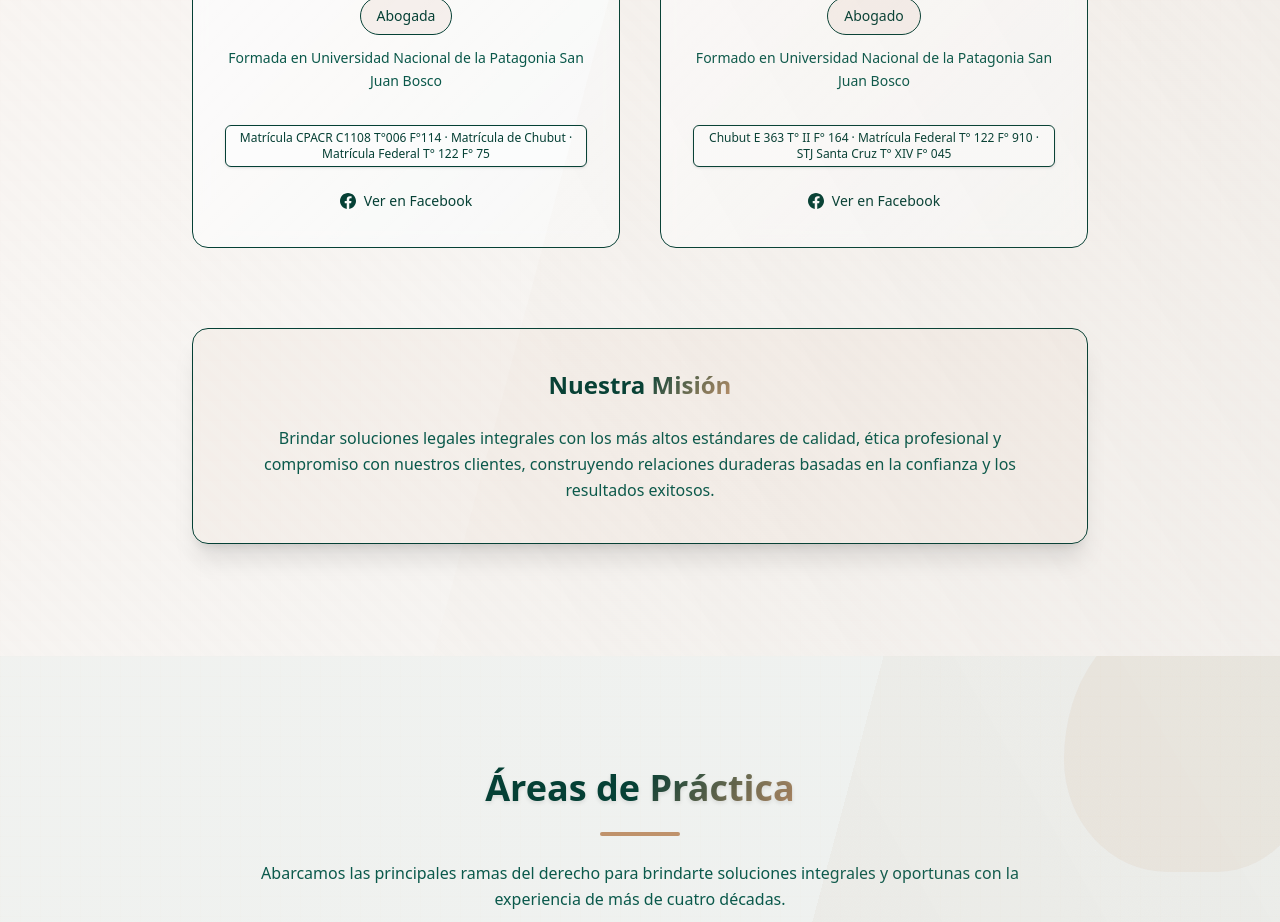
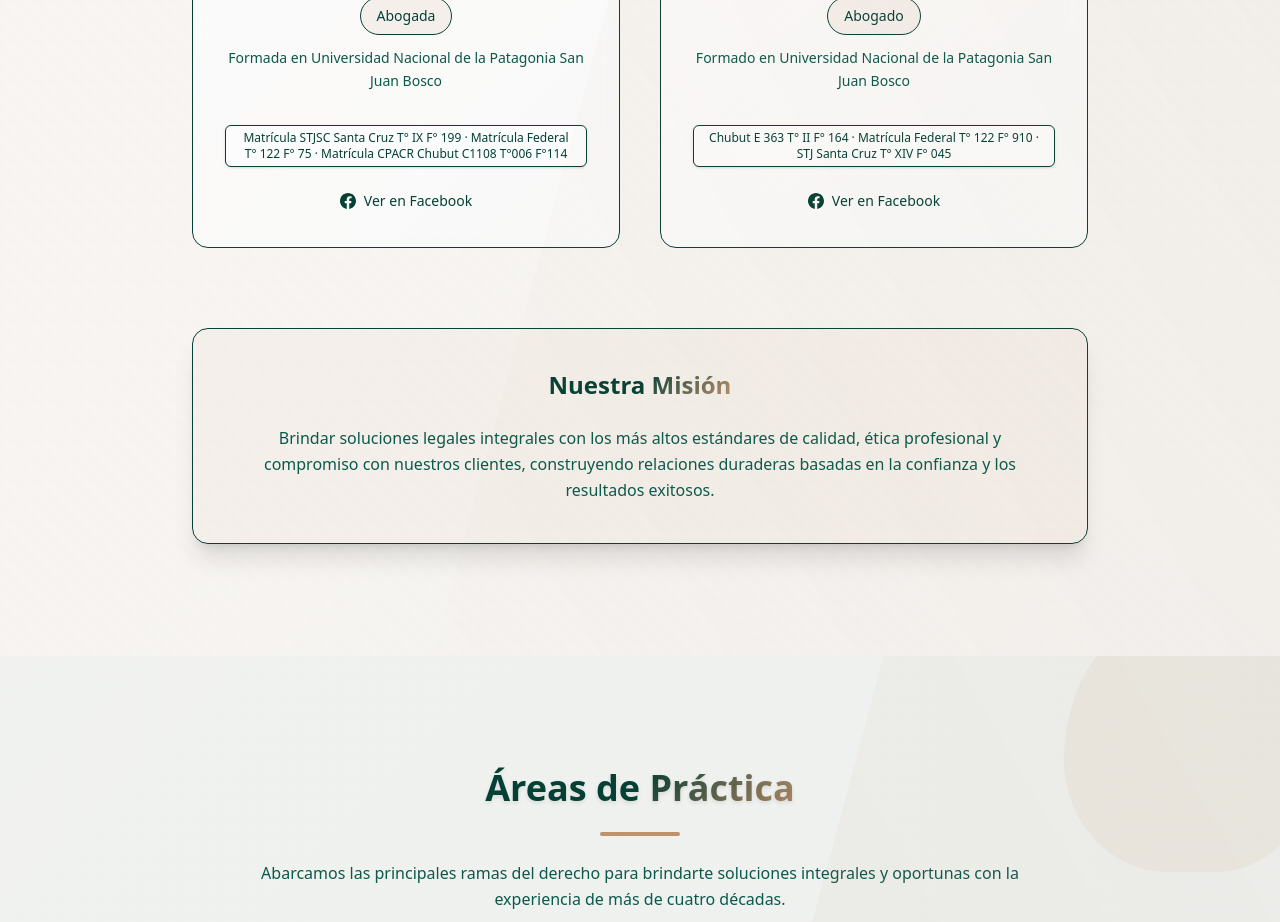
Before and after one commit to ZanellaOrnela/estudio-juridico-crnkovic, a Next.js app: page / in a window 1280 px wide. Shown: the part 1600-2522 px from the top of the page. Built offline with nearby package versions, Linux system fonts and the light colour scheme; no server answers.

Commit message:
y actualiza la experiencia de un miembro del equipo con información más precisa sobre sus matrículas.

```diff
--- a/src/components/ContactForm.tsx
+++ b/src/components/ContactForm.tsx
@@ -152,7 +152,6 @@ export default function ContactForm() {
               <input type="hidden" name="_subject" value="Nueva consulta desde el sitio" />
               <input type="hidden" name="_template" value="table" />
               <input type="hidden" name="_captcha" value="false" />
-              <input type="hidden" name="_cc" value="zanellaornela1@gmail.com" />
               <div className="grid grid-cols-1 sm:grid-cols-2 gap-4 sm:gap-6">
                 <div className="space-y-2">
                   <label htmlFor="name" className="text-sm font-lato font-semibold text-[#054035] flex items-center gap-2">
--- a/src/components/Team.tsx
+++ b/src/components/Team.tsx
@@ -6,7 +6,7 @@ const TEAM = [
     name: "Natalia E. Crnkovic",
     role: "Abogada",
     specialty: "Formada en Universidad Nacional de la Patagonia San Juan Bosco",
-    experience: "Matrícula CPACR C1108 T°006 F°114 · Matrícula de Chubut · Matrícula Federal T° 122 F° 75",
+    experience: "Matrícula STJSC Santa Cruz T° IX F° 199 · Matrícula Federal T° 122 F° 75 · Matrícula CPACR Chubut C1108 T°006 F°114",
     image: "/WhatsApp Image 2025-10-02 at 16.24.34.jpeg",
     facebook: "https://www.facebook.com/EstudioJuridicoCrnk/about/?utm_source=chatgpt.com"
   },
```
